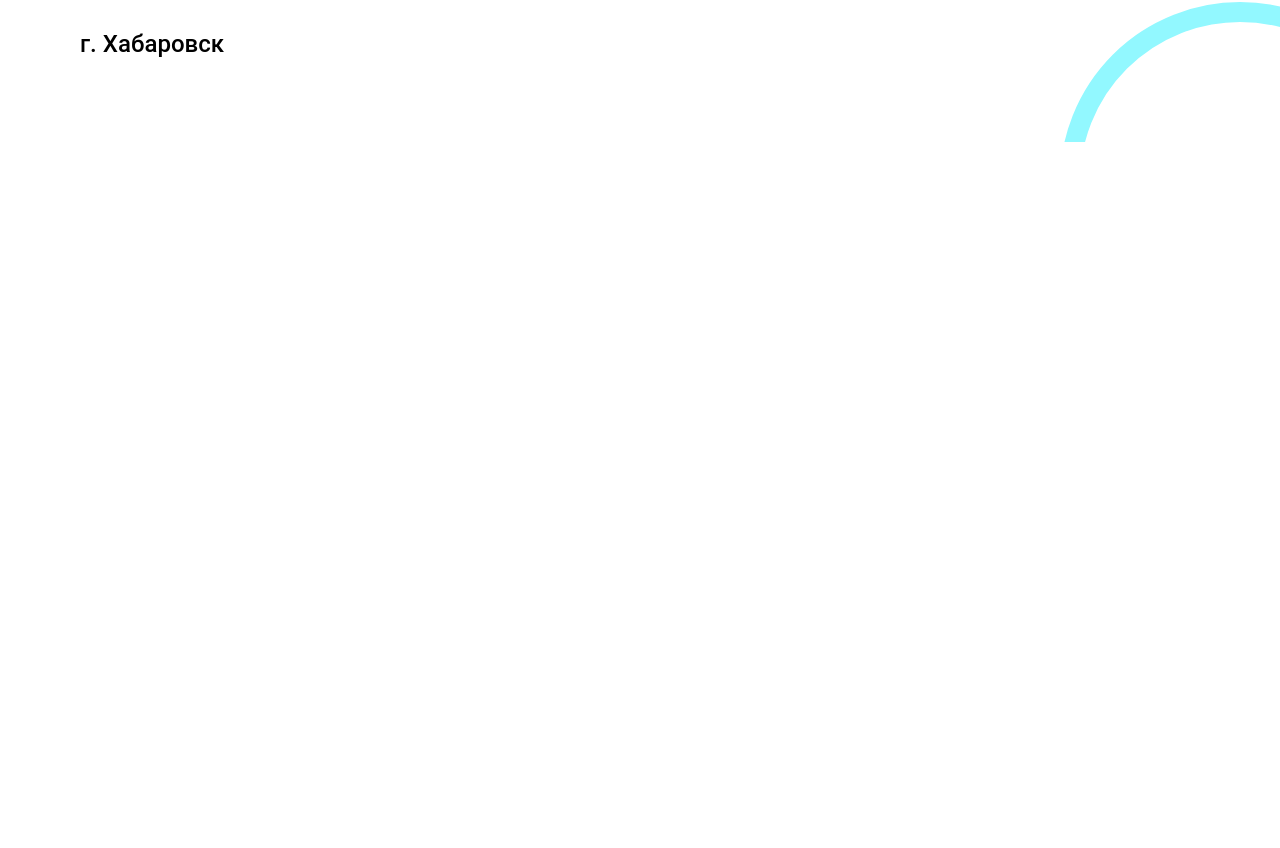
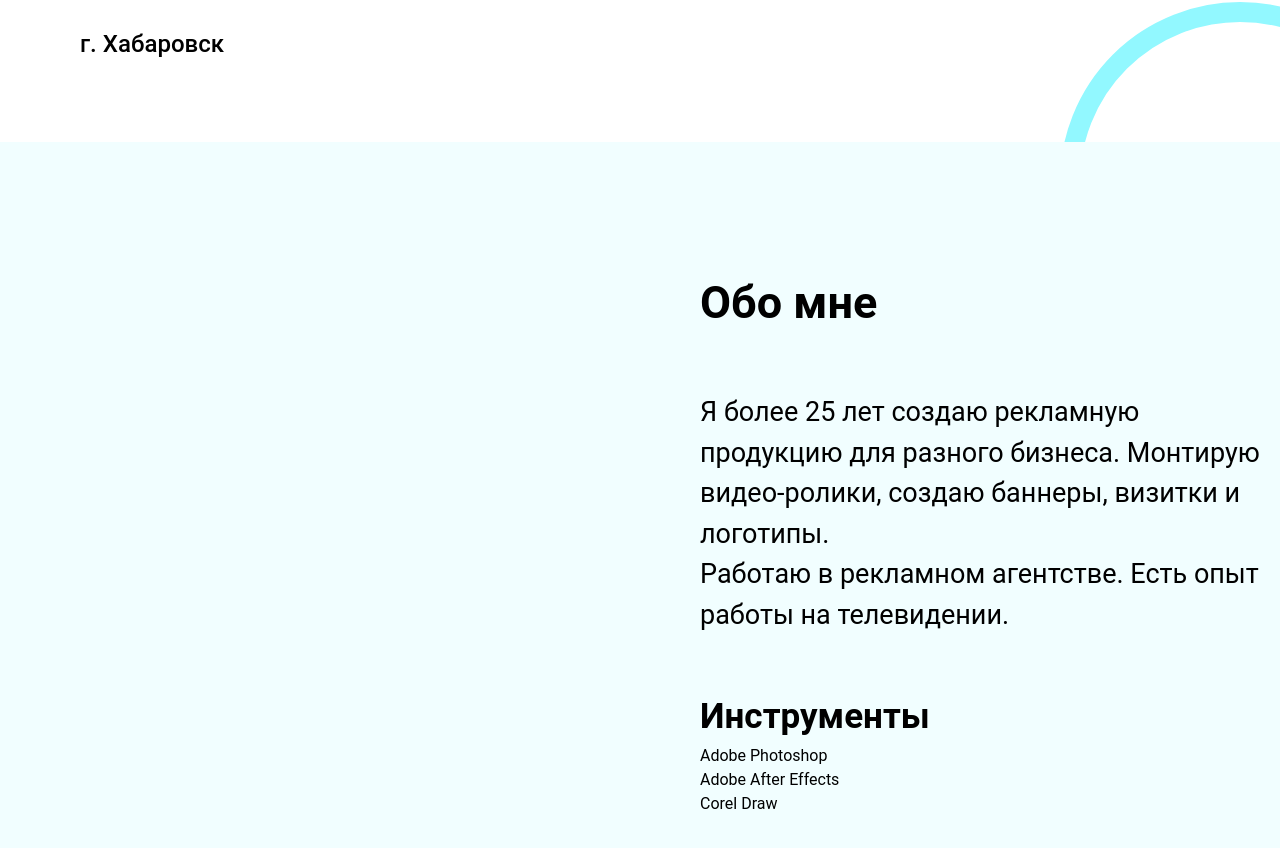
Before and after one commit to Loksli17/mother-portfolio, a Nuxt app: page / in a window 1280 px wide. Shown: the part 986-1834 px from the top of the page. Before the commit the page ends 1128 px from the top, so only its background shows below. Built offline with nearby package versions, Linux system fonts and the light colour scheme.

Commit message:
progress

```diff
--- a/components/landing/About.vue
+++ b/components/landing/About.vue
@@ -1,11 +1,118 @@
 
 <script setup lang="ts">
+
+    interface ITool
+    {
+        img : string;
+        name: string;
+    }
+
+    const tools: Ref<Array<ITool>> = ref(
+    [
+        {
+            img: 'ps.png',
+            name: 'Adobe Photoshop',
+        },
+
+        {
+            img: 'AE.png',
+            name: 'Adobe After Effects',
+        },
+
+        {
+            img: 'corel.png',
+            name: 'Corel Draw',
+        },
+    ]);
+
 </script>
+
 
 
 <template>
 
-    <div class=" min-h-screen ">
+    <div class="
+        bg-default-50
+        grid
+        grid-cols-[1040px_1fr]
+        min-h-screen
+
+        w-1750:grid-cols-[920px_1fr]
+        w-1520:grid-cols-[820px_1fr]
+        w-1280:grid-cols-[700px_1fr]
+        w-1024:grid-cols-1
+
+        w-1024:pl-[50px]
+        w-1024:pb-[50px]
+        w-1024:pr-[50px]
+
+        w-640:pl-[30px]
+        w-640:pb-[30px]
+        w-640:pr-[30px]
+    ">
+
+        <div>
+
+        </div>
+
+
+        <div class="grid gap-14 w-1024:gap-10 w-640:gap-6 auto-rows-max content-center">
+
+            <h2 class="
+                font-bold
+                text-[54px]
+
+                w-1280:text-[45px]
+                w-1024:text-[35px]
+                w-640:text-[30px]
+            ">
+                Обо мне
+            </h2>
+
+
+            <div class="
+                text-[30px]
+                max-w-[630px]
+
+                w-1750:max-w-auto
+                w-1280:text-[27px]
+                w-1024:text-[22px]
+                w-640:text-[19px]
+            ">
+
+                <p>
+                    Я более 25 лет создаю рекламную продукцию для разного бизнеса. Монтирую видео-ролики, создаю баннеры, визитки и логотипы.
+                </p>
+
+                <p>
+                    Работаю в рекламном агентстве. Есть опыт работы на телевидении.
+                </p>
+
+            </div>
+
+
+            <div>
+
+                <h2 class="
+                    font-bold
+                    text-[45px]
+
+                    w-1280:text-[35px]
+                    w-1024:text-[28px]
+                    w-640:text-[22px]
+                ">
+                    Инструменты
+                </h2>
+
+                <div v-for="tool in tools">
+
+                    {{  tool.name }}
+
+                </div>
+
+            </div>
+
+        </div>
 
     </div>
 
--- a/components/landing/Hello.vue
+++ b/components/landing/Hello.vue
@@ -37,7 +37,7 @@
             w-1280:gap-[40px]
 
             w-1024:pl-[50px]
-            w-640:pb-[50px]
+            w-1024:pb-[50px]
             w-1024:pr-[50px]
 
             w-640:pl-[30px]
--- a/pages/index.vue
+++ b/pages/index.vue
@@ -2,6 +2,7 @@
 <script setup lang="ts">
 
     import Hello from '../components/landing/Hello.vue';
+    import About from '../components/landing/About.vue';
 
 </script>
 
@@ -12,5 +13,6 @@
     <Menu></Menu>
 
     <Hello/>
+    <About/>
 
 </template>
```
